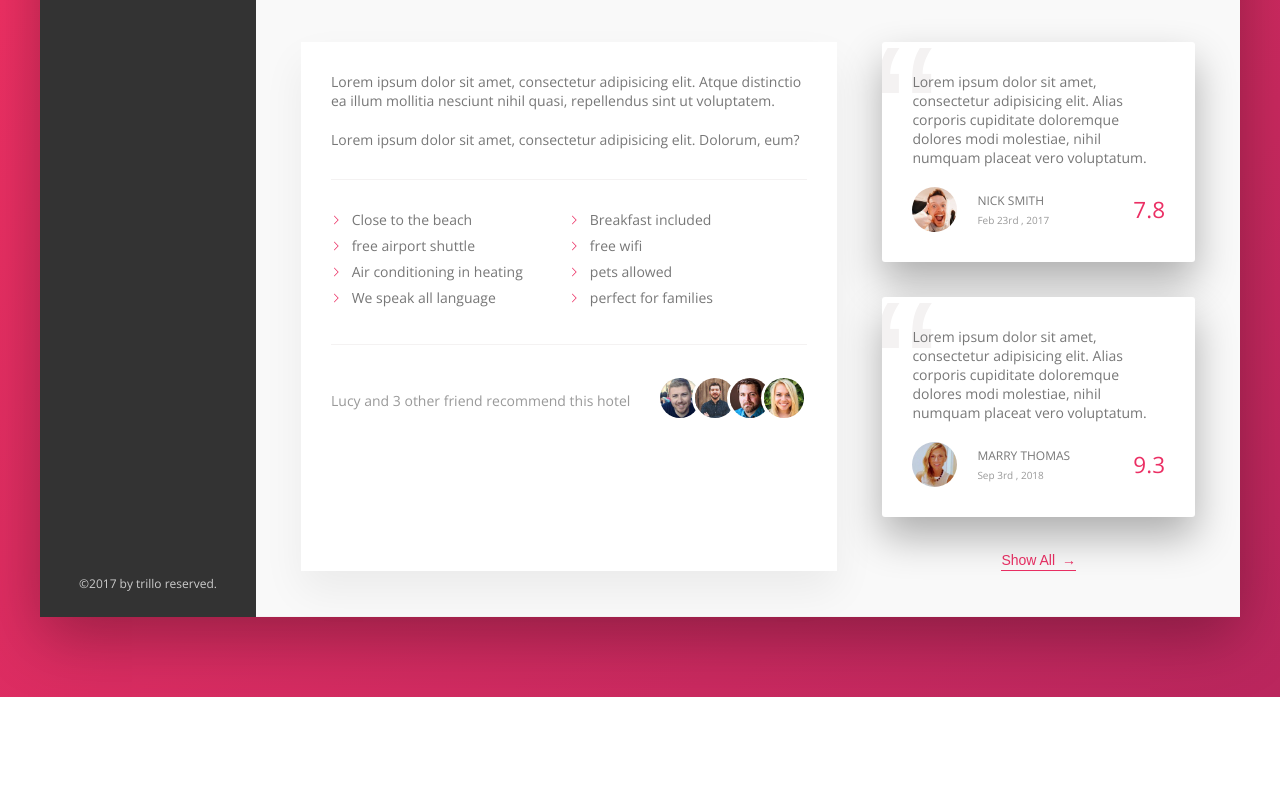
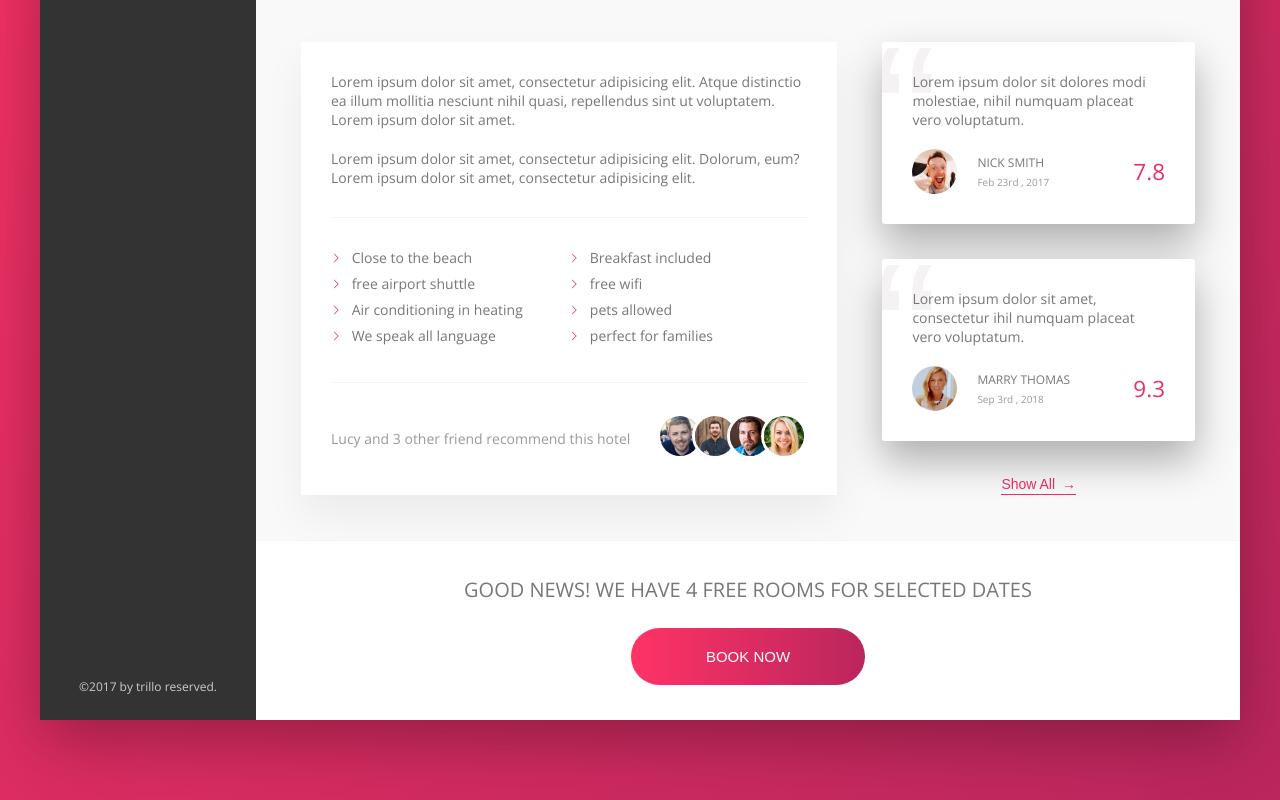
Before and after one commit to midnightgamer/Trillo, a website: page index.html in a window 1280 px wide. Shown: the part 600-1400 px from the top of the page. Before the commit the page ends 1297 px from the top, so only its background shows below. Drawn offline with nearby package versions, Linux system fonts and the light colour scheme.

Commit message:
App is completed

```diff
--- a/index.html
+++ b/index.html
@@ -138,10 +138,10 @@
                     <div class="description">
                         <p class="paragraph">
                             Lorem ipsum dolor sit amet, consectetur adipisicing elit. Atque distinctio ea illum mollitia
-                            nesciunt nihil quasi, repellendus sint ut voluptatem.
+                            nesciunt nihil quasi, repellendus sint ut voluptatem. Lorem ipsum dolor sit amet.
                         </p>
                         <p class="paragraph">
-                            Lorem ipsum dolor sit amet, consectetur adipisicing elit. Dolorum, eum?
+                            Lorem ipsum dolor sit amet, consectetur adipisicing elit. Dolorum, eum? Lorem ipsum dolor sit amet, consectetur adipisicing elit.
                         </p>
                         <ul class="list">
                             <li class="list__item">
@@ -184,7 +184,7 @@
                     <div class="user-reviews">
                             <figure class="review">
                                 <blockquote class="review__text">
-                                    Lorem ipsum dolor sit amet, consectetur adipisicing elit. Alias corporis cupiditate doloremque dolores modi molestiae, nihil numquam placeat vero voluptatum.
+                                    Lorem ipsum dolor sit  dolores modi molestiae, nihil numquam placeat vero voluptatum.
                                 </blockquote>
                                 <figcaption class="review__user">
                                     <img src="img/user-1.jpg" alt="" class="review__photo">
@@ -197,7 +197,7 @@
                             </figure>
                             <figure class="review">
                                 <blockquote class="review__text">
-                                    Lorem ipsum dolor sit amet, consectetur adipisicing elit. Alias corporis cupiditate doloremque dolores modi molestiae, nihil numquam placeat vero voluptatum.
+                                    Lorem ipsum dolor sit amet, consectetur ihil numquam placeat vero voluptatum.
                                 </blockquote>
                                 <figcaption class="review__user">
                                     <img src="img/user-2.jpg" alt="" class="review__photo">
@@ -211,6 +211,15 @@
                             <button class="btn-inline">Show All <span>&rarr;</span></button>
                     </div>
                 </div>
+                <div class="cta">
+                    <h2 class="cta__heading">
+                        Good news! We have 4 free rooms for selected dates
+                    </h2>
+                    <button class="btn">
+                        <span class="btn__visible">Book now</span>
+                        <span class="btn__invisible">Only 4 room left</span>
+                    </button>
+                </div>
             </main>
         </div>
     </div>
--- a/sass/_components.scss
+++ b/sass/_components.scss
@@ -383,6 +383,7 @@
         margin-bottom: 2rem;
         z-index: 111;
         position: relative;
+
     }
 
     &__user {
@@ -419,3 +420,62 @@
         color: var(--color-primary);
     }
 }
+
+
+
+.cta{
+    padding: 3.5rem;
+    text-align: center;
+
+    &__heading{
+        text-transform: uppercase;
+        font-size: 2rem;
+        font-weight: 300;
+        margin-bottom: 2.5rem;
+    }
+}
+
+.btn{
+    font-size: 1.5rem;
+    border: none;
+    font-weight: 100;
+    text-transform: uppercase;
+    border-radius: 100px;
+    background-image: linear-gradient(to right , var(--color-primary-light),var(--color-primary-dark));
+    position: relative;
+    color: #fff;
+    overflow: hidden;
+    cursor: pointer;
+
+        & > *{
+            display: inline-block;
+            height: 100%;
+            width: 100%;
+            transition: all .2s;
+        }
+    &__visible{
+        padding: 2rem 7.5rem ;
+    }
+
+    &__invisible{
+        position: absolute;
+        padding: 2rem 0;
+        left: 0;
+        top: -100%;
+    }
+    &:hover{
+        background-image: linear-gradient(to left , var(--color-primary-light),var(--color-primary-dark));
+    }
+
+    &:hover &__visible {
+        transform: translateY(100%);
+    }
+
+    &:hover &__invisible {
+        top: 0;
+    }
+
+    &:focus{
+        outline: none;
+    }
+}
```
Also changed, not shown: css/style.css.
